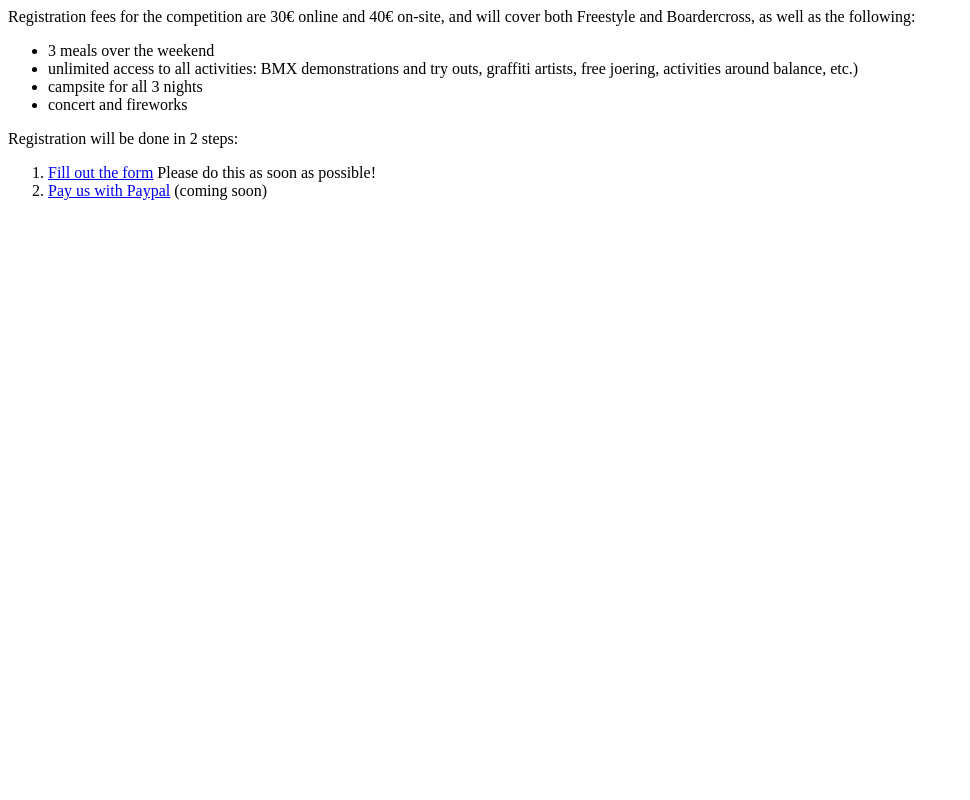
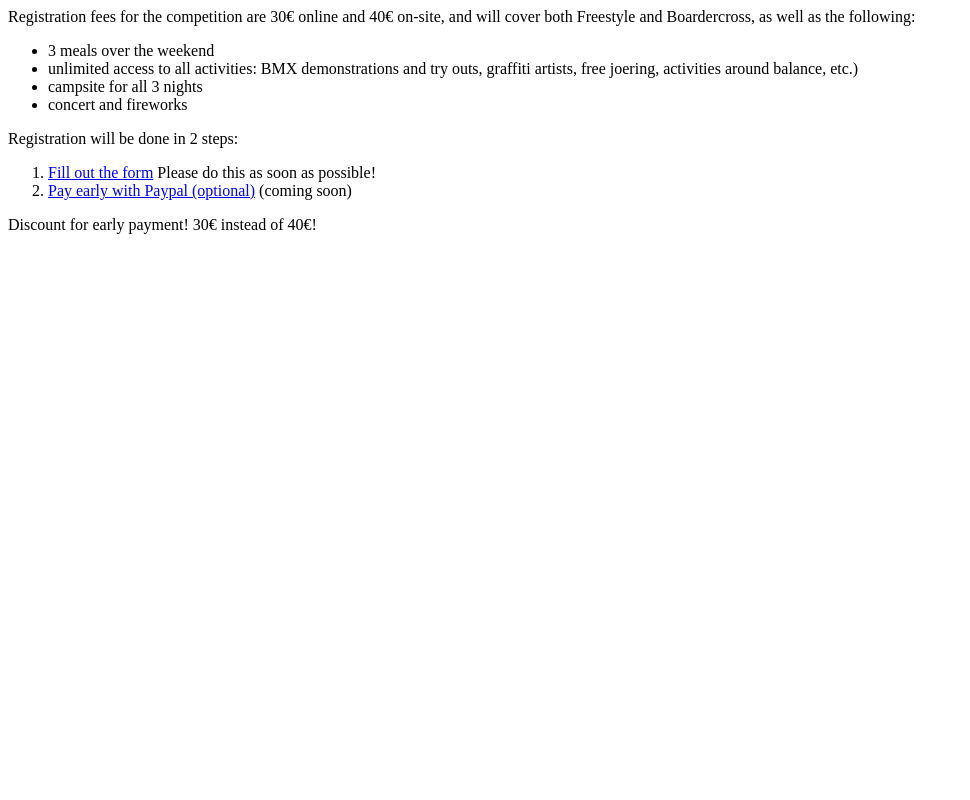
Before and after one commit to mikaelgramont/wmc2017, a PHP site: page /registration.php in a window 1280 px wide. Shown: the whole page, without its empty margins (0-970 px from the left). Run offline with PHP 8.4, Linux system fonts and the light colour scheme.

Commit message:
Updated registration text.

```diff
--- a/pages/registration.php
+++ b/pages/registration.php
@@ -12,7 +12,8 @@
 		<span class="wrapOnMobile">Please do this as soon as possible!</span>
 	</li>
 	<li>
-		<a class="cta" disabled href="javascript:(function(){return false})()" target="_blank">Pay us with Paypal</a>
+		<a class="cta" disabled href="javascript:(function(){return false})()" target="_blank">Pay early with Paypal (optional)</a>
 		<span class="wrapOnMobile">(coming soon)</span>
 	</li>
 </ol>
+Discount for early payment! 30&euro; instead of 40&euro;!
```
